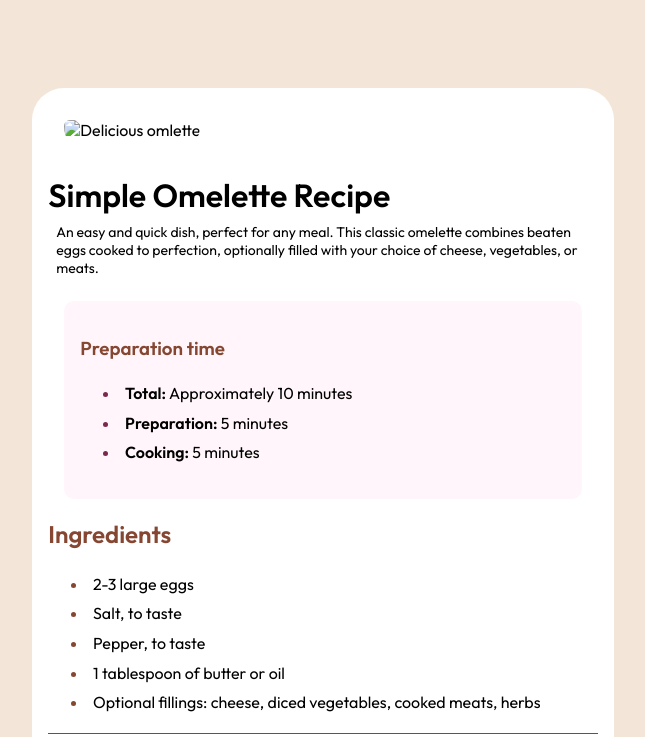
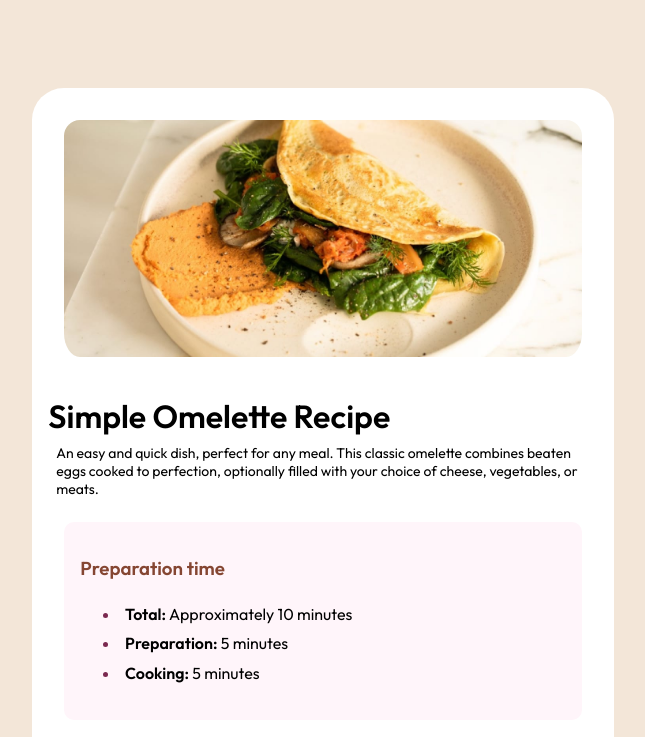
Before and after one commit to MaddiePst/Omelette-Recipe.github.io, a plain HTML site: page index.html in a window 1280 px wide. Shown: the top 737 px of the page, without its empty margins (317-962 px from the left). Drawn offline with Linux system fonts and the light colour scheme.

Commit message:
Add files via upload

```diff
--- a/index.html
+++ b/index.html
@@ -25,7 +25,7 @@
         <div class="container-img">
           <img
             class="headline-img"
-            src="./assets/images/image-omelette.jpeg"
+            src="./image-omelette.jpeg"
             alt="Delicious omlette"
           />
         </div>
```
